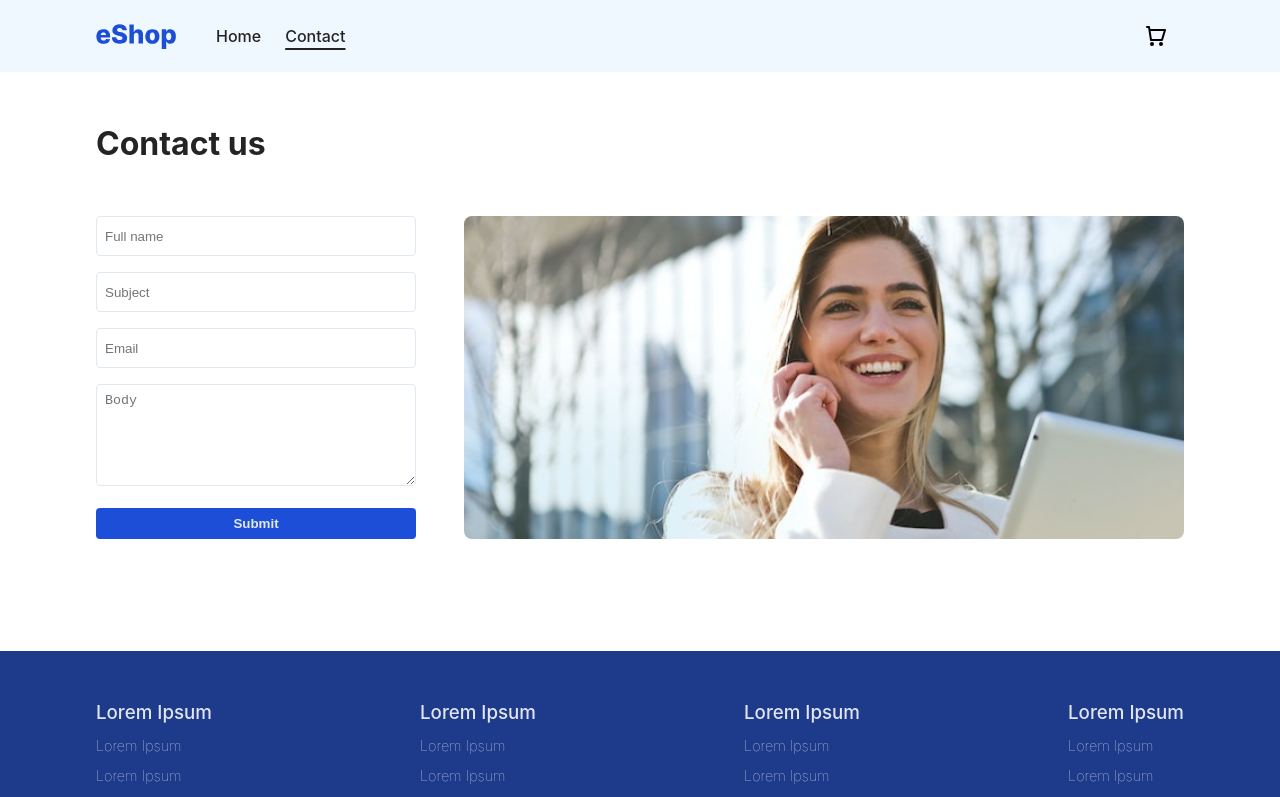
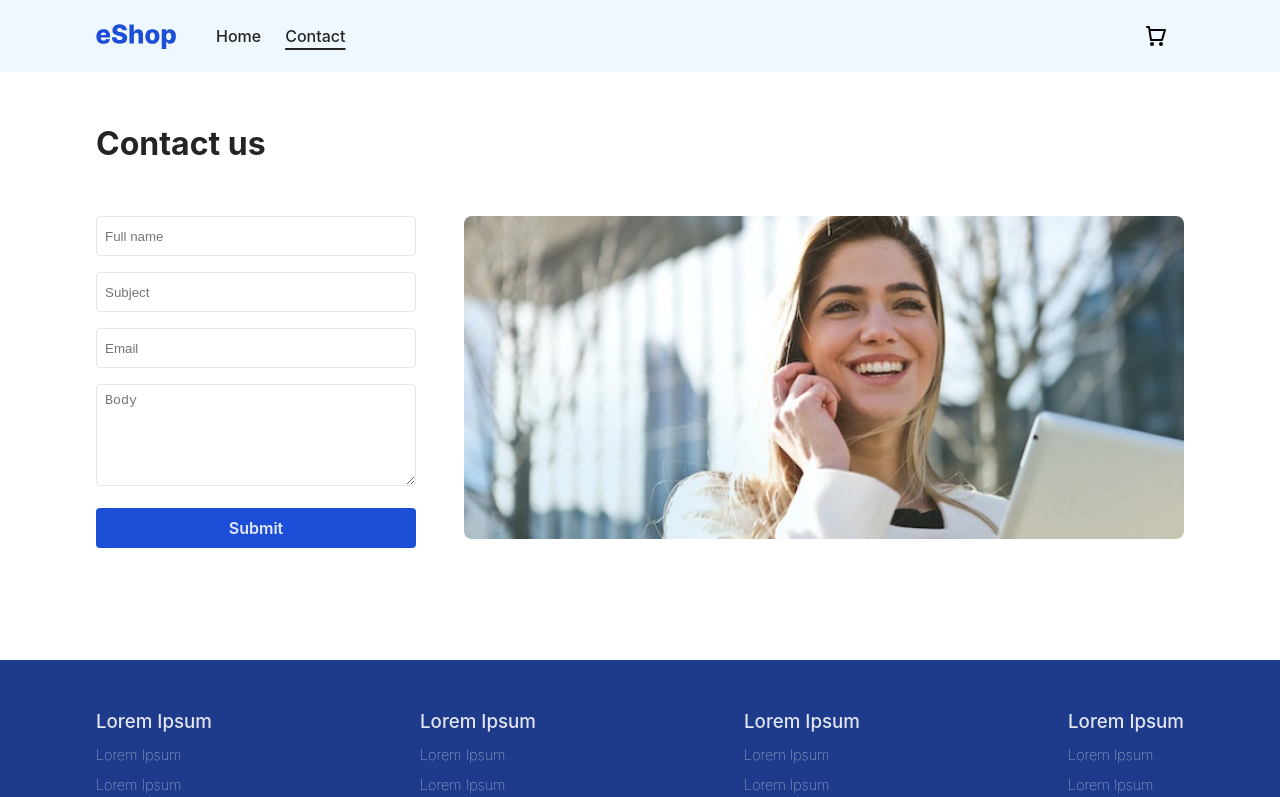
Before and after one commit to baresi687/js-frameworks-ca, a React (Vite) app: page /contact in a window 1280 px wide. Shown: the top 797 px of the page. Built offline with nearby package versions, Linux system fonts and the light colour scheme.

Commit message:
Sets 500ms delay on Contact form submit with loader, to mock API post request. Improves default button element styles for consistency

```diff
--- a/src/components/Button.jsx
+++ b/src/components/Button.jsx
@@ -1,5 +1,6 @@
 function Button({ bgColor, color, border, children, onClick }) {
   const styles = {
+    position: 'relative',
     padding: '0.5rem 0',
     color: color ? color : 'rgba(255, 255, 255, 0.87)',
     backgroundColor: bgColor ? bgColor : '#1d4ed8',
--- a/src/components/layout/Layout.scss
+++ b/src/components/layout/Layout.scss
@@ -37,6 +37,17 @@ input {
   border-top-color: gray;
   border-radius: 50%;
   animation: spin 1s linear infinite;
+
+  &-submit {
+    @extend .loader;
+    position: absolute;
+    top: 8px;
+    left: 16px;
+    height: 1rem;
+    width: 1rem;
+    border: 2px solid;
+    border-top: 2px solid #3b82f6;
+  }
 }
 
 .error {
--- a/src/components/pages/Contact.jsx
+++ b/src/components/pages/Contact.jsx
@@ -22,12 +22,17 @@ function Contact() {
   } = useForm({
     resolver: yupResolver(schema),
   });
+  const [submitting, setSubmitting] = useState(false);
   const [isSubmitted, setIsSubmitted] = useState(false);
 
   function onSubmit(data) {
-    console.log(data);
-    reset();
-    setIsSubmitted(true);
+    setSubmitting(true);
+    setTimeout(() => {
+      console.log(data);
+      reset();
+      setSubmitting(false);
+      setIsSubmitted(true);
+    }, 500);
   }
 
   return (
@@ -74,7 +79,15 @@ function Contact() {
               />
               {errors.body?.message ? <p>{errors.body?.message}</p> : null}
             </label>
-            <Button type={'submit'}>Submit</Button>
+            <Button type={'submit'}>
+              {submitting ? (
+                <>
+                  <div className={'loader-submit'}></div>Processing ...
+                </>
+              ) : (
+                'Submit'
+              )}
+            </Button>
             {isSubmitted && (
               <div className={'form-submitted'}>
                 <svg xmlns="http://www.w3.org/2000/svg" width="24" height="24" viewBox="0 0 24 24">
--- a/src/index.scss
+++ b/src/index.scss
@@ -37,6 +37,9 @@ img {
 }
 
 button {
+  font-family: inherit;
+  font-size: 1rem;
+  line-height: inherit;
   border: none;
   background-color: initial;
   padding: 0;
```
